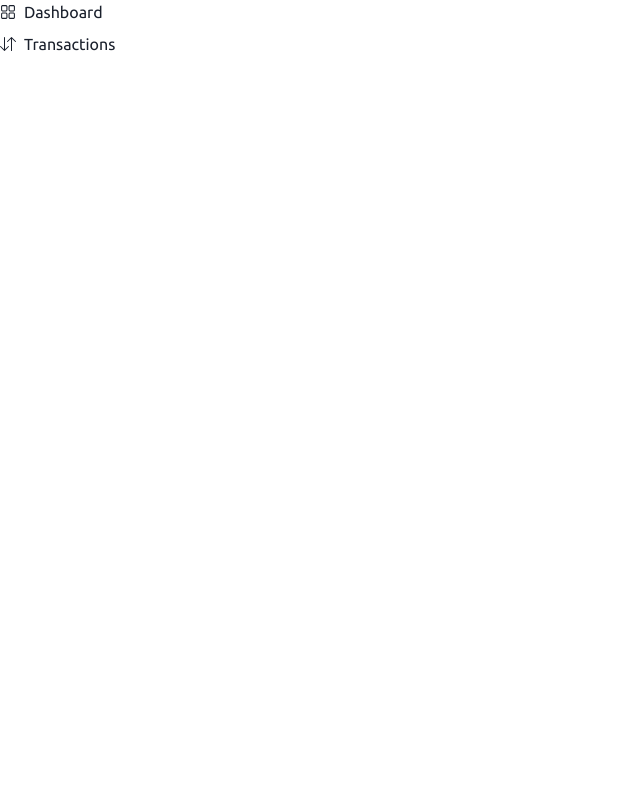
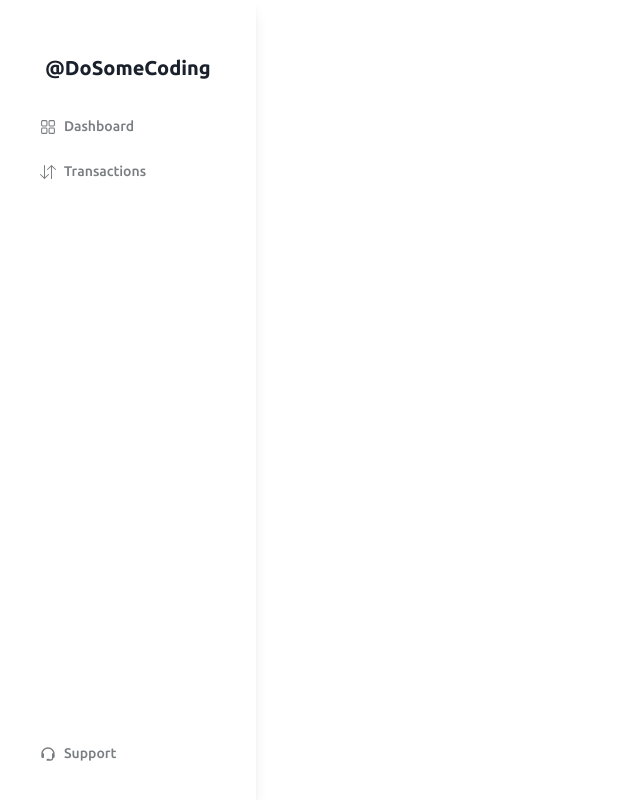
Before and after one commit to vaishnavwalke/React-Crypto-Dashboard, a React (Vite) app: page / in a window 1280 px wide. Shown: the whole page, without its empty margins (0-640 px from the left). Built offline with nearby package versions, Linux system fonts and the light colour scheme.

Commit message:
Sidenav completed

```diff
--- a/src/components/Sidenav.jsx
+++ b/src/components/Sidenav.jsx
@@ -1,6 +1,7 @@
-import { HStack, Icon, Stack, Text } from '@chakra-ui/react';
+import { Box, HStack, Heading, Icon, Stack, Text } from '@chakra-ui/react';
 import { RxDashboard } from 'react-icons/rx';
 import { BsArrowDownUp } from 'react-icons/bs';
+import { BiSupport } from 'react-icons/bi';
 const Sidenav = () => {
   const navLinks = [
     { icon: RxDashboard, text: 'Dashboard', link: '/' },
@@ -8,14 +9,52 @@ const Sidenav = () => {
   ];
 
   return (
-    <Stack>
-      {navLinks.map((nav) => (
-        //console.log(nav.text)
-        <HStack key={nav.text}>
-          <Icon as={nav.icon} />
-          <Text>{nav.text} </Text>
+    <Stack justify="space-between" boxShadow="lg" maxW="16rem" h="100vh">
+      <Box>
+        <Heading textAlign="center" fontSize="20px" as="h1" pt="3.5rem">
+          @DoSomeCoding
+        </Heading>
+
+        <Box mt="6" mx="3">
+          {navLinks.map((nav) => (
+            <HStack
+              borderRadius="10px"
+              mx="3"
+              key={nav.text}
+              py="3"
+              px="4"
+              _hover={{
+                bg: '#F3F3F7',
+                color: '#171717',
+              }}
+              color="#797E82"
+            >
+              <Icon as={nav.icon} />
+              <Text fontSize="14px" fontWeight="medium">
+                {nav.text}{' '}
+              </Text>
+            </HStack>
+          ))}
+        </Box>
+      </Box>
+      <Box mt="6" mx="3" mb="6">
+        <HStack
+          borderRadius="10px"
+          mx="3"
+          py="3"
+          px="4"
+          _hover={{
+            bg: '#F3F3F7',
+            color: '#171717',
+          }}
+          color="#797E82"
+        >
+          <Icon as={BiSupport} />
+          <Text fontSize="14px" fontWeight="medium">
+            Support
+          </Text>
         </HStack>
-      ))}
+      </Box>
     </Stack>
   );
 };
--- a/src/main.jsx
+++ b/src/main.jsx
@@ -3,7 +3,10 @@ import ReactDOM from 'react-dom/client';
 import App from './App.jsx';
 import './index.css';
 import { ChakraProvider } from '@chakra-ui/react';
-import '@fontsource/ubuntu'; // Defaults to weight 400
+import '@fontsource/ubuntu';
+import '@fontsource/ubuntu/400.css';
+import '@fontsource/ubuntu/500.css';
+import '@fontsource/ubuntu/700.css';
 import { theme } from './theme/index.js';
 ReactDOM.createRoot(document.getElementById('root')).render(
   <React.StrictMode>
```
